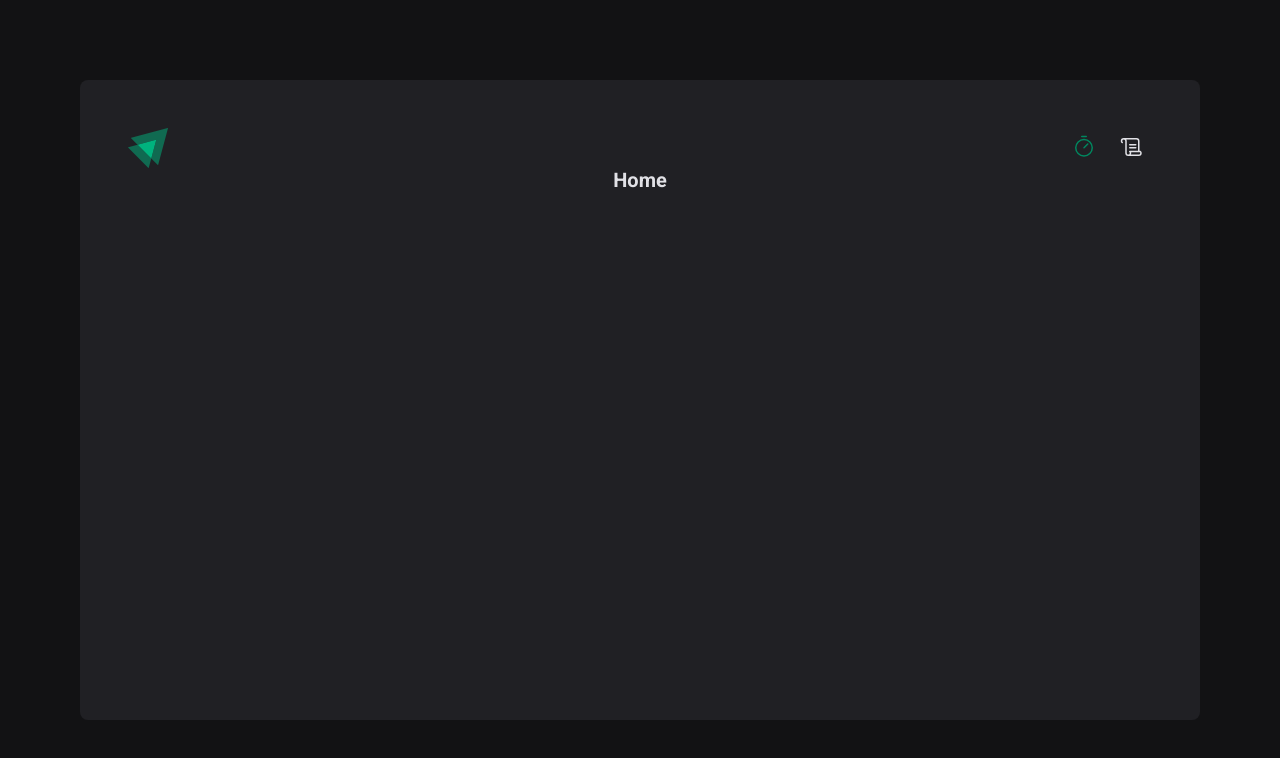
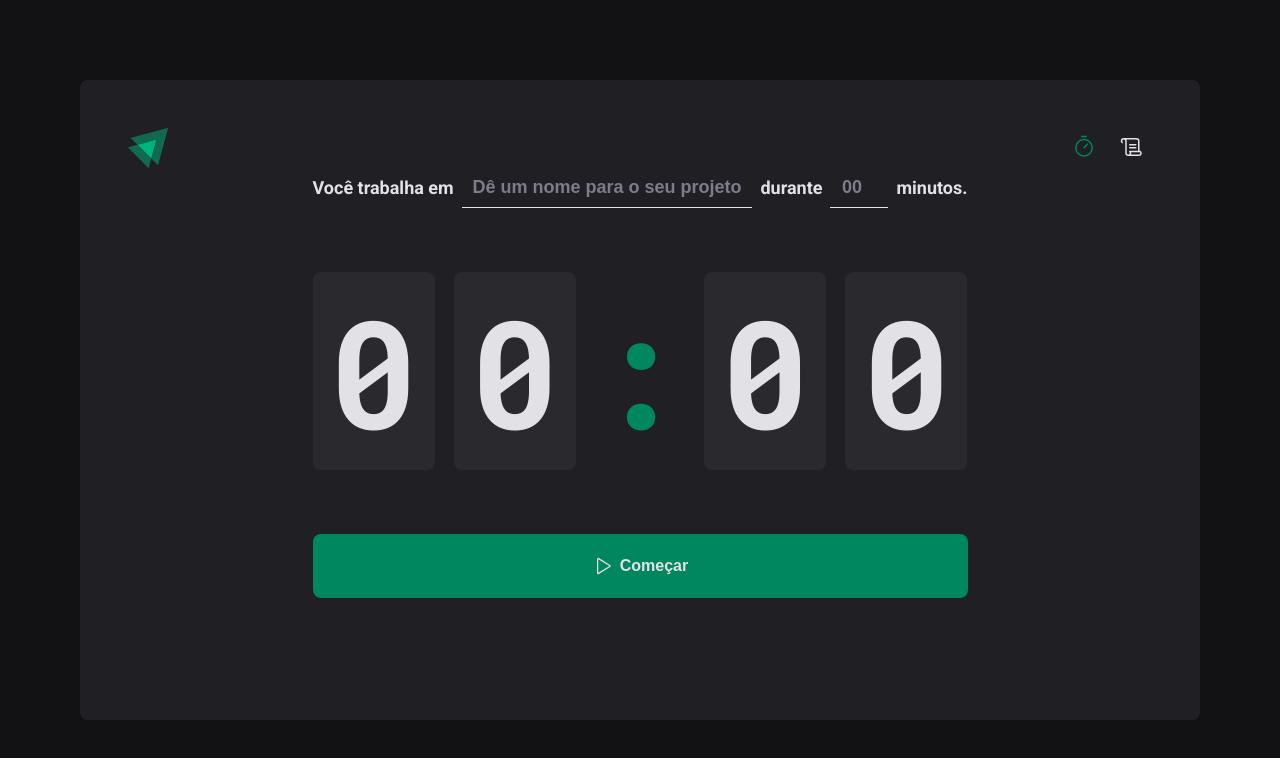
Before and after one commit to lucasfreittas/ignite-timer, a React (Vite) app: page / in a window 1280 px wide. Shown: the top 758 px of the page. Built offline with nearby package versions, Linux system fonts and the light colour scheme.

Commit message:
feat: home timer layout ok

```diff
--- a/src/Pages/Home/index.tsx
+++ b/src/Pages/Home/index.tsx
@@ -1,10 +1,49 @@
-import { Container } from './styles';
+import { Play, HandPalm } from "@phosphor-icons/react";
+import {
+        Button,
+        Container,
+        InputContainer,
+        TimerContainer
+} from './styles';
+
 
 export function Home() {
 
   return (
     <Container>
-      <h1>Home</h1>
+      <InputContainer>
+        <p>Você trabalha em</p>
+
+        <input
+          type="text"
+          placeholder='Dê um nome para o seu projeto'
+        />
+
+        <p>durante</p>
+
+        <input
+          type="number"
+          placeholder='00'
+          className="amountTimer"
+          step={5}
+          min={0}
+          max={60}
+        />
+        <p>minutos.</p>
+      </InputContainer>
+
+      <TimerContainer>
+        <p>0</p>
+        <p>0</p>
+        <span>:</span>
+        <p>0</p>
+        <p>0</p>
+      </TimerContainer>
+
+      <Button>
+        <Play size={20} />
+        Começar
+      </Button>
     </Container >
   )
 };
--- a/src/Pages/Home/styles.ts
+++ b/src/Pages/Home/styles.ts
@@ -1,4 +1,88 @@
 import styled from "styled-components";
 
-export const Container = styled.div`
+export const Container = styled.section`
+    display: flex;
+    flex-direction: column;
+
+    width: 65.5rem;
+    gap: 6.4rem;
+
 `;
+
+export const InputContainer = styled.div`
+    display: flex;
+    width: 100%;
+    color: ${props => props.theme.GRAY_200};
+    gap: 0.8rem;
+    align-items: center;
+
+    > p {
+        font-size: 1.8rem;
+        font-weight: 700;
+        line-height: 160%;
+    };
+
+    > input {
+        font-size: 1.8rem;
+        font-weight: 700;
+        line-height: 160%;
+        background-color: transparent;
+        border: none;
+        border-bottom: 1px solid ${props => props.theme.GRAY_200};
+        height: 4rem;
+        width: 100%;
+        flex: 1;
+        text-align: left;
+        color: ${props => props.theme.GRAY_200};
+
+        &::placeholder{
+            color: ${props => props.theme.GRAY_500};
+            text-align: center;
+        };
+
+        &:focus{
+            outline: none;
+        };
+    };
+
+    .amountTimer{
+        flex: 0;
+        width: 6.4rem;
+        text-align: center;
+    }
+`;
+
+export const TimerContainer = styled.div`
+    display: flex;
+    width: 100%;
+    justify-content: space-between;
+    align-items: center;
+    gap: 1.6rem;
+    font-size: 15rem;
+    font-family: 'Roboto Mono', monospace;
+
+    > p {
+        padding: 0 1.6rem;
+        border-radius: 8px;
+        background-color: ${props => props.theme.GRAY_900};
+
+    };
+
+    > span{
+        color: ${props => props.theme.GREEN_500};
+    }
+`;
+
+export const Button = styled.button`
+    display: flex;
+    gap: 0.8rem;
+    align-items: center;
+    justify-content: center;
+    padding: 2.2rem;
+    width: 100%;
+    border-radius: 8px;
+    background-color: ${props => props.theme.GREEN_500};
+    color: ${props => props.theme.GRAY_200};
+    font-size: 1.6rem;
+    font-weight: 700;
+`;
--- a/src/Styles/Themes/default.ts
+++ b/src/Styles/Themes/default.ts
@@ -6,6 +6,7 @@ export const defaultTheme = {
     RED_700: '#00875F',
     RED_500: '#F03847',
 
+    GRAY_900: '#29292E',
     GRAY_800: '#121214',
     GRAY_700: '#202024',
     GRAY_600: '#323238',
```
